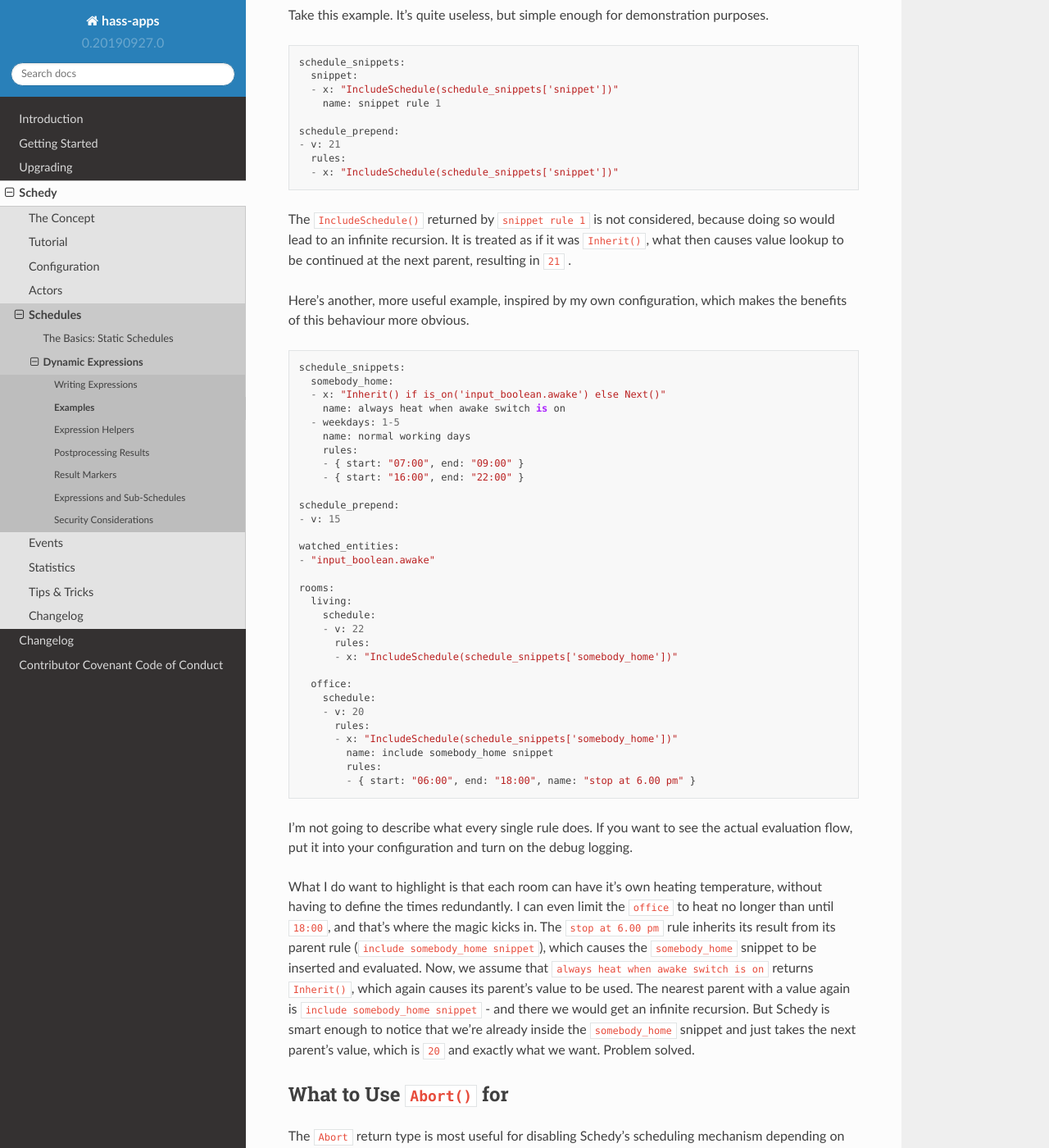
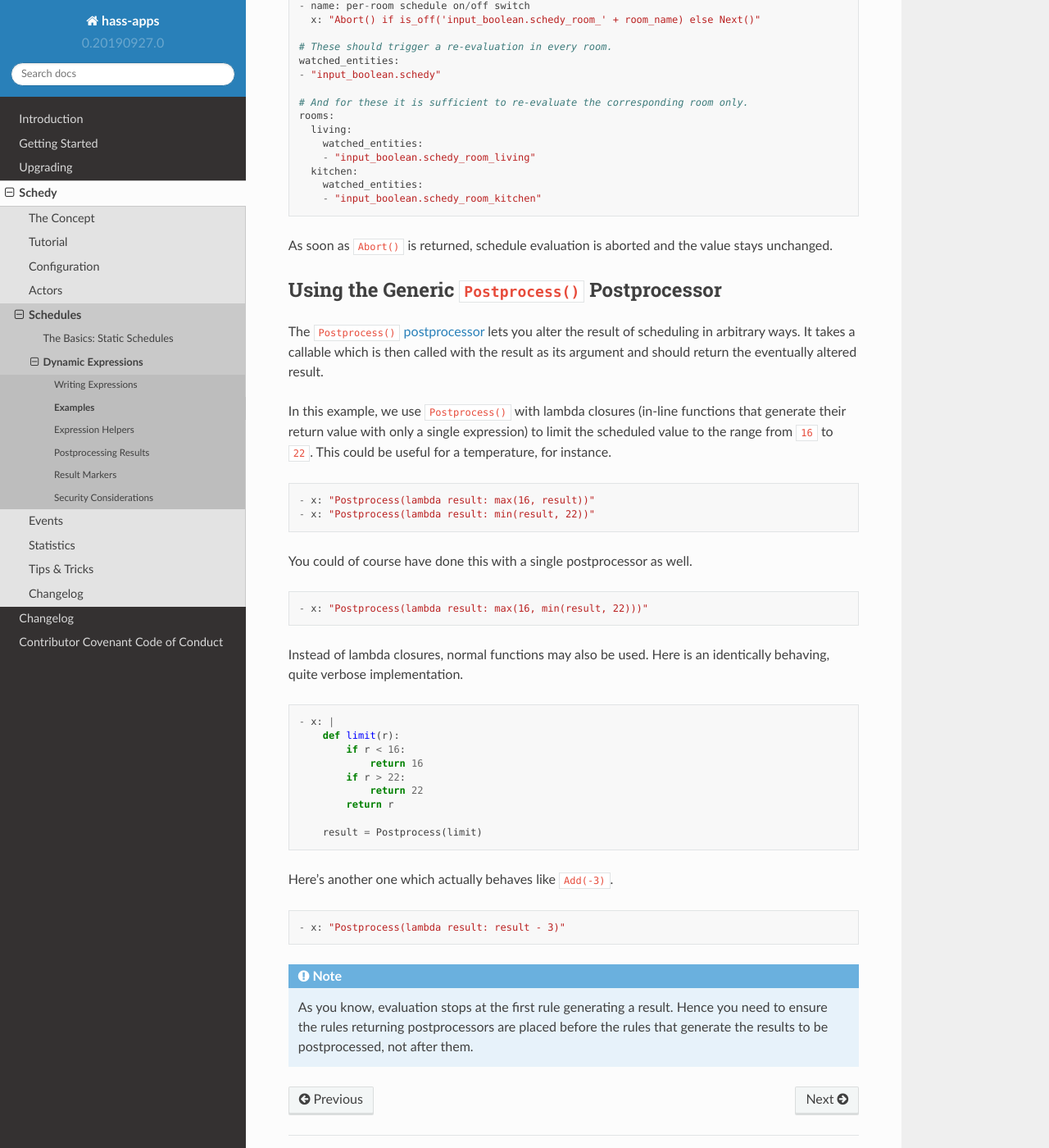
Before and after one commit to bob1de/hass-apps, a Sphinx documentation site: the page built from docs/apps/schedy/schedules/expressions/examples.rst, in a window 1280 px wide and 1400 px high, scrolled down 4331 px. Shown: the whole window at 82% size. Built offline with Sphinx 7.4.7 and the Read the Docs theme 2.0.0, drawn with Linux system fonts in a browser that asks for light colours; some of the changed text lies outside the part shown.

```diff
--- a/docs/apps/schedy/schedules/expressions/examples.rst
+++ b/docs/apps/schedy/schedules/expressions/examples.rst
@@ -224,91 +224,6 @@
    readable as they grow.
 
 
-.. _schedy/schedules/expressions/examples/include-schedule/cycles:
-
-Cycles
-~~~~~~
-
-.. include:: /advanced-topic.rst.inc
-
-Schedy prevents you from creating cycles when using ``IncludeSchedule()``,
-that would lead to infinite recursion.
-
-Take this example. It's quite useless, but simple enough for demonstration
-purposes.
-
-::
-
-    schedule_snippets:
-      snippet:
-      - x: "IncludeSchedule(schedule_snippets['snippet'])"
-        name: snippet rule 1
-
-    schedule_prepend:
-    - v: 21
-      rules:
-      - x: "IncludeSchedule(schedule_snippets['snippet'])"
-
-The ``IncludeSchedule()`` returned by ``snippet rule 1`` is not
-considered, because doing so would lead to an infinite recursion. It is
-treated as if it was ``Inherit()``, what then causes value lookup to be
-continued at the next parent, resulting in ``21`` .
-
-Here's another, more useful example, inspired by my own configuration,
-which makes the benefits of this behaviour more obvious.
-
-::
-
-    schedule_snippets:
-      somebody_home:
-      - x: "Inherit() if is_on('input_boolean.awake') else Next()"
-        name: always heat when awake switch is on
-      - weekdays: 1-5
-        name: normal working days
-        rules:
-        - { start: "07:00", end: "09:00" }
-        - { start: "16:00", end: "22:00" }
-
-    schedule_prepend:
-    - v: 15
-
-    watched_entities:
-    - "input_boolean.awake"
-
-    rooms:
-      living:
-        schedule:
-        - v: 22
-          rules:
-          - x: "IncludeSchedule(schedule_snippets['somebody_home'])"
-
-      office:
-        schedule:
-        - v: 20
-          rules:
-          - x: "IncludeSchedule(schedule_snippets['somebody_home'])"
-            name: include somebody_home snippet
-            rules:
-            - { start: "06:00", end: "18:00", name: "stop at 6.00 pm" }
-
-I'm not going to describe what every single rule does. If you want to
-see the actual evaluation flow, put it into your configuration and turn
-on the debug logging.
-
-What I do want to highlight is that each room can have it's own heating
-temperature, without having to define the times redundantly. I can even
-limit the ``office`` to heat no longer than until ``18:00``, and that's
-where the magic kicks in. The ``stop at 6.00 pm`` rule inherits its result
-from its parent rule (``include somebody_home snippet``), which causes the
-``somebody_home`` snippet to be inserted and evaluated. Now, we assume
-that ``always heat when awake switch is on`` returns ``Inherit()``,
-which again causes its parent's value to be used. The nearest parent
-with a value again is ``include somebody_home snippet`` - and there we
-would get an infinite recursion. But Schedy is smart enough to notice that
-we're already inside the ``somebody_home`` snippet and just takes the next
-parent's value, which is ``20`` and exactly what we want. Problem solved.
-
-
 What to Use ``Abort()`` for
 ---------------------------
 
--- a/docs/apps/schedy/schedules/expressions/index.rst
+++ b/docs/apps/schedy/schedules/expressions/index.rst
@@ -20,7 +20,6 @@
    helpers/index
    postprocessors
    result-markers
-   sub-schedules
 
 
 Security Considerations
```
Also changed, not shown: docs/apps/schedy/CHANGELOG.md (+2 -0 lines), docs/apps/schedy/schedules/expressions/sub-schedules.rst (deleted, +0 -38 lines), docs/apps/schedy/schedules/expressions/writing-expressions.rst (+36 -2 lines), 1 other file.
